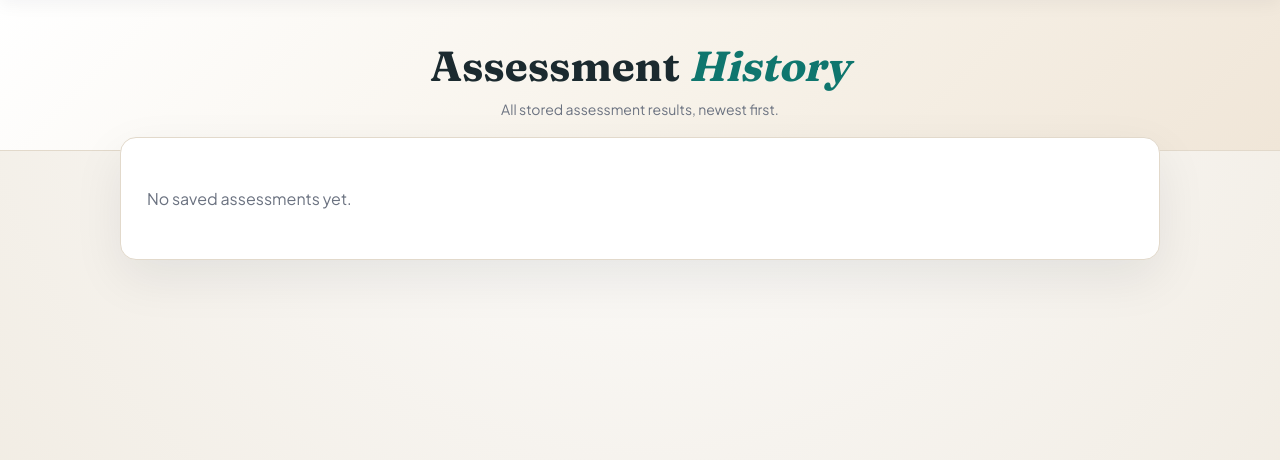
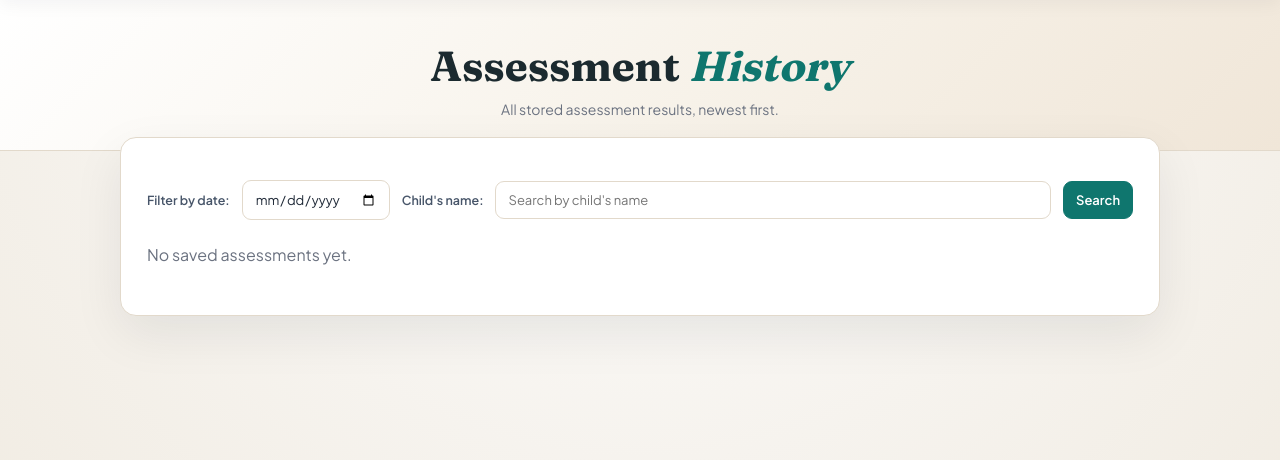
Before and after one commit to yoon04/Newborn-Health-Risk-Assessment, a Flask app: page /assessments in a window 1280 px wide. Shown: the part 53-513 px from the top of the page. Run offline with Flask 3, Linux system fonts and the light colour scheme; some libraries are stand-ins or nearby versions.

Commit message:
Enhance assessment history filtering

```diff
--- a/app.py
+++ b/app.py
@@ -580,40 +580,42 @@ def download_report():
 
 @app.get('/assessments')
 def assessment_history():
-    selected_baby = (request.args.get('baby') or '').strip()
+    search = (request.args.get('q') or '').strip()
+    selected_date = (request.args.get('date') or '').strip()
+    filter_error = ''
+    parsed_date = None
+    if selected_date:
+        try:
+            parsed_date = datetime.strptime(selected_date, '%Y-%m-%d').date()
+        except ValueError:
+            filter_error = 'Enter a valid assessment date.'
+            selected_date = ''
     try:
         query = (
             Assessment.query
         )
-        if selected_baby:
-            query = query.filter(Assessment.baby_name == selected_baby)
+        if search:
+            query = query.filter(func.lower(Assessment.baby_name).contains(search.lower(), autoescape=True))
+        if parsed_date:
+            query = query.filter(func.date(Assessment.created_at) == parsed_date)
         assessments = query.order_by(Assessment.created_at.desc()).limit(100).all()
-        baby_names = [
-            row[0]
-            for row in (
-                db.session.query(Assessment.baby_name)
-                .filter(
-                    Assessment.baby_name.isnot(None),
-                )
-                .distinct()
-                .order_by(Assessment.baby_name.asc())
-                .all()
-            )
-        ]
     except SQLAlchemyError:
+        app.logger.exception('Unable to load assessment history')
         db.session.rollback()
         return render_template(
             'assessments.html',
             assessments=[],
-            baby_names=[],
-            selected_baby='',
-            storage_error='Assessment history is unavailable until the database is configured and migrated.',
+            search=search,
+            selected_date=selected_date,
+            filter_error=filter_error,
+            storage_error='Unable to load assessment history. Check the application log for the database error.',
         ), 503
     return render_template(
         'assessments.html',
         assessments=assessments,
-        baby_names=baby_names,
-        selected_baby=selected_baby,
+        search=search,
+        selected_date=selected_date,
+        filter_error=filter_error,
         storage_error='',
     )
 
--- a/templates/assessments.html
+++ b/templates/assessments.html
@@ -21,8 +21,10 @@
     .notice{background:#fff7ed;border:1px solid #fed7aa;padding:12px;border-radius:10px;color:#c2410c;font-size:13px}
     .filter-bar{display:flex;align-items:center;gap:12px;margin-top:16px;flex-wrap:wrap}
     .filter-label{font-size:12.5px;font-weight:600;color:#475569}
-    .filter select{padding:9px 12px;border:1.5px solid var(--border);border-radius:9px;background:#fff;color:var(--text);font-family:inherit;font-size:13px;cursor:pointer}
-    .filter select:focus{outline:none;border-color:var(--accent)}
+    .filter-bar input,.filter-bar button{padding:10px 12px;border:1.5px solid var(--border);border-radius:9px;background:#fff;color:var(--text);font-family:inherit;font-size:13px}
+    .filter-bar input:focus{outline:2px solid var(--accent);outline-offset:2px}
+    .filter-bar input[type=search]{flex:1;min-width:180px}
+    .filter-bar button{background:var(--accent);border-color:var(--accent);color:#fff;font-weight:600;cursor:pointer}
     @media(max-width:600px){table{font-size:13px}th,td{padding:9px}}
   </style>
 </head>
@@ -32,21 +34,15 @@
 <main>
 <section class="card">
   {% if storage_error %}<div class="notice">{{ storage_error }}</div>{% endif %}
-  {% if baby_names %}
-  <div class="filter-bar">
-    <span class="filter-label">Show results for:</span>
-    <form method="GET" action="{{ url_for('assessment_history') }}">
-      <select id="baby-filter" name="baby" onchange="this.form.submit()">
-        <option value="" {% if not selected_baby %}selected{% endif %}>All babies</option>
-        {% for baby in baby_names %}
-        <option value="{{ baby }}" {% if selected_baby == baby %}selected{% endif %}>{{ baby }}</option>
-        {% endfor %}
-      </select>
-      <noscript><button type="submit">Filter</button></noscript>
-    </form>
-    {% if selected_baby %}<a href="{{ url_for('assessment_history') }}">Clear filter</a>{% endif %}
-  </div>
-  {% endif %}
+  {% if filter_error %}<div class="notice" role="alert">{{ filter_error }}</div>{% endif %}
+  <form class="filter-bar" method="GET" action="{{ url_for('assessment_history') }}">
+    <label class="filter-label" for="history-date">Filter by date:</label>
+    <input type="date" id="history-date" name="date" value="{{ selected_date }}">
+    <label class="filter-label" for="history-search">Child's name:</label>
+    <input type="search" id="history-search" name="q" value="{{ search }}" placeholder="Search by child's name">
+    <button type="submit">Search</button>
+    {% if search or selected_date %}<a href="{{ url_for('assessment_history') }}">Clear filters</a>{% endif %}
+  </form>
   {% if assessments %}
   <table>
     <thead><tr><th>Date</th><th>Baby</th><th>APGAR</th><th>Immediate action</th><th>Result Version</th><th>Immediate rule clarity (heuristic)</th><th></th></tr></thead>
@@ -65,7 +61,7 @@
     </tbody>
   </table>
   {% elif not storage_error %}
-    <div class="empty">{% if selected_baby %}No saved assessments for {{ selected_baby }} yet.{% else %}No saved assessments yet.{% endif %}</div>
+    <div class="empty">{% if search or selected_date %}No assessments match your search or date filter.{% else %}No saved assessments yet.{% endif %}</div>
   {% endif %}
   <!-- <div class="actions"><a href="{{ url_for('index') }}">New assessment</a></div> -->
 </section>
--- a/templates/form.html
+++ b/templates/form.html
@@ -124,8 +124,8 @@ body{font-family:'Plus Jakarta Sans',sans-serif;background:radial-gradient(circl
 .apgar-record-table{width:100%;border-collapse:separate!important;border-spacing:0;table-layout:fixed;min-width:0!important}
 .apgar-record-table thead{background:#fef3c7}
 .apgar-record-table thead th{padding:13px 14px!important;color:var(--apgar-dark);font-size:12px;font-weight:700;line-height:1.4;letter-spacing:.025em}
-.apgar-record-table thead th:first-child{text-align:left;width:22%}
-.apgar-record-table tbody th{padding:13px 14px!important;border-bottom:1px solid #f2dfac!important;background:#fffaf0;color:#3f3a31;font-size:13px;font-weight:700;line-height:1.4}
+.apgar-record-table thead th:first-child{text-align:center;width:22%}
+.apgar-record-table tbody th{text-align:left;padding:13px 14px!important;border-bottom:1px solid #f2dfac!important;background:#fffaf0;color:#3f3a31;font-size:13px;font-weight:700;line-height:1.4}
 .apgar-record-table tbody td{padding:11px 12px!important;border-bottom:1px solid #f2dfac!important;background:#fff}
 .apgar-record-table tbody tr:last-child th,.apgar-record-table tbody tr:last-child td{border-bottom:0!important}
 .apgar-record-table .fi{background:#fffdf8;border-color:#e7cf98;font-size:13.5px}
```
Also changed, not shown: ML_RESEARCH_DASHBOARD.md (+2 -0 lines), tests/test_validation.py (+31 -4 lines), 1 other file.
